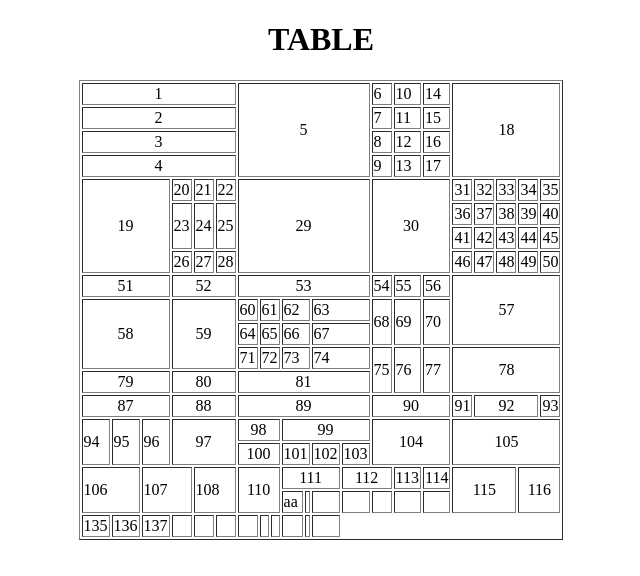
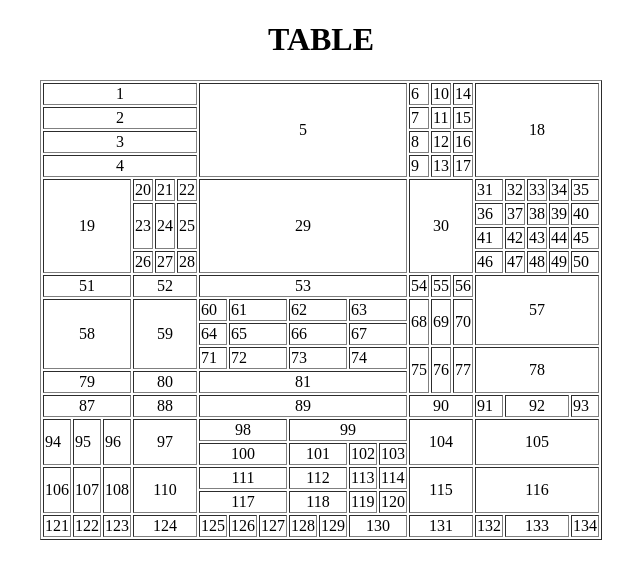
Before and after one commit to YousraSheikh/CIT-evening-batch, a plain HTML site: page table.html in a window 1280 px wide. Shown: the whole page, without its empty margins (319-959 px from the left). Drawn offline with Linux system fonts and the light colour scheme.

Commit message:
Add files via upload

```diff
--- a/table.html
+++ b/table.html
@@ -138,9 +138,9 @@
 <td>103</td>
 </tr>
 <tr>
-	<td rowspan="2" colspan="2">106</td>
-	<td rowspan="2" colspan="2">107</td>
-	<td rowspan="2" colspan="2">108</td>
+	<td rowspan="2">106</td>
+	<td rowspan="2">107</td>
+	<td rowspan="2">108</td>
 	<td colspan="3" rowspan="2"><center>110</center></td>
 	<td colspan="3"><center>111</center></td>
 	<td colspan="2"><center>112</center></td>
@@ -150,27 +150,26 @@
 	<td colspan="5" rowspan="2"><center>116</center></td>
 </tr>
 <tr>
-    <td>aa</td>
-	<td></td>
-	<td></td>
-	<td></td>
-	<td></td>
-	<td></td>
-	<td></td>
+    <td colspan="3"><center>117</center></td>
+	<td colspan="2"><center>118</center></td>
+	<td>119</td>
+	<td>120</td>
 </tr>
 <tr>
-    <td>135</td>
-	<td>136</td>
-	<td>137</td>
-	<td></td>
-	<td></td>
-	<td></td>
-	<td></td>
-	<td></td>
-	<td></td>
-	<td></td>
-	<td></td>
-	<td></td>
+    <td>121</td>
+	<td>122</td>
+	<td>123</td>
+	<td colspan="3"><center>124</center></td>
+	<td>125</td>
+	<td>126</td>
+	<td>127</td>
+	<td>128</td>
+	<td>129</td>
+	<td colspan="2"><center>130</center></td>
+	<td colspan="3"><center>131</center></td>
+	<td>132</td>
+	<td colspan="3"><center>133</center></td>
+	<td>134</td>
 </tr>
 </center>
 </table>
```
